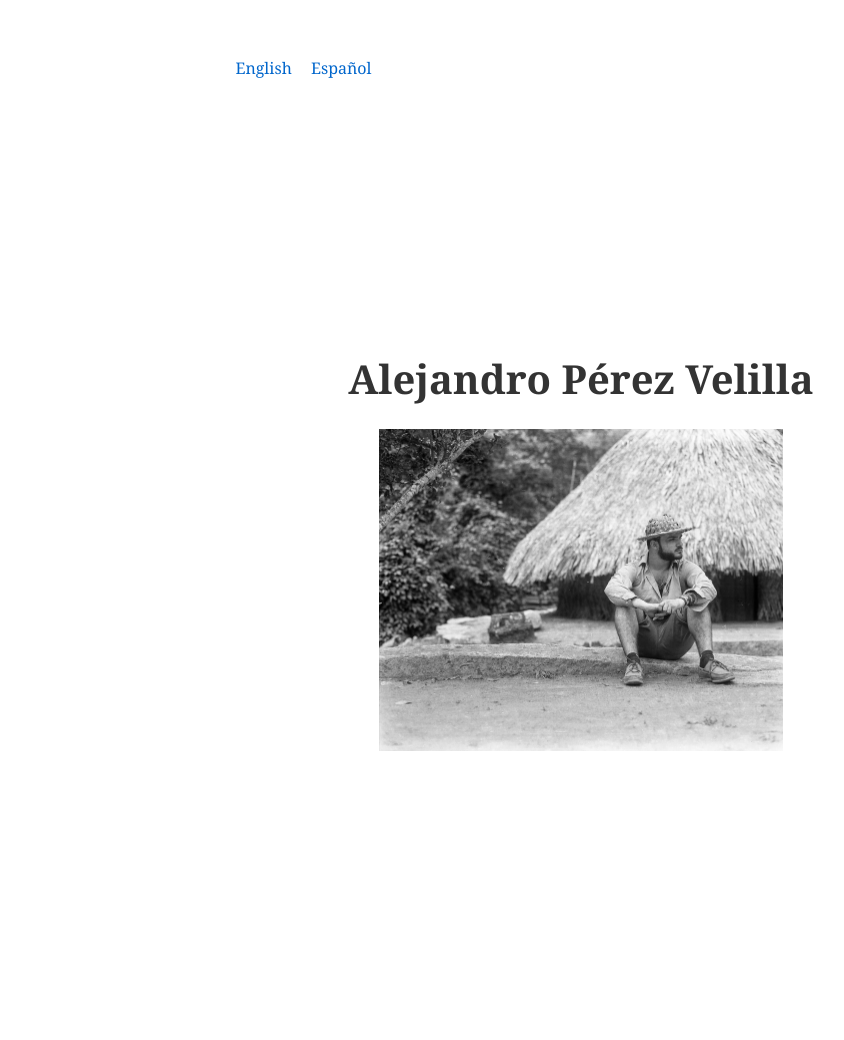
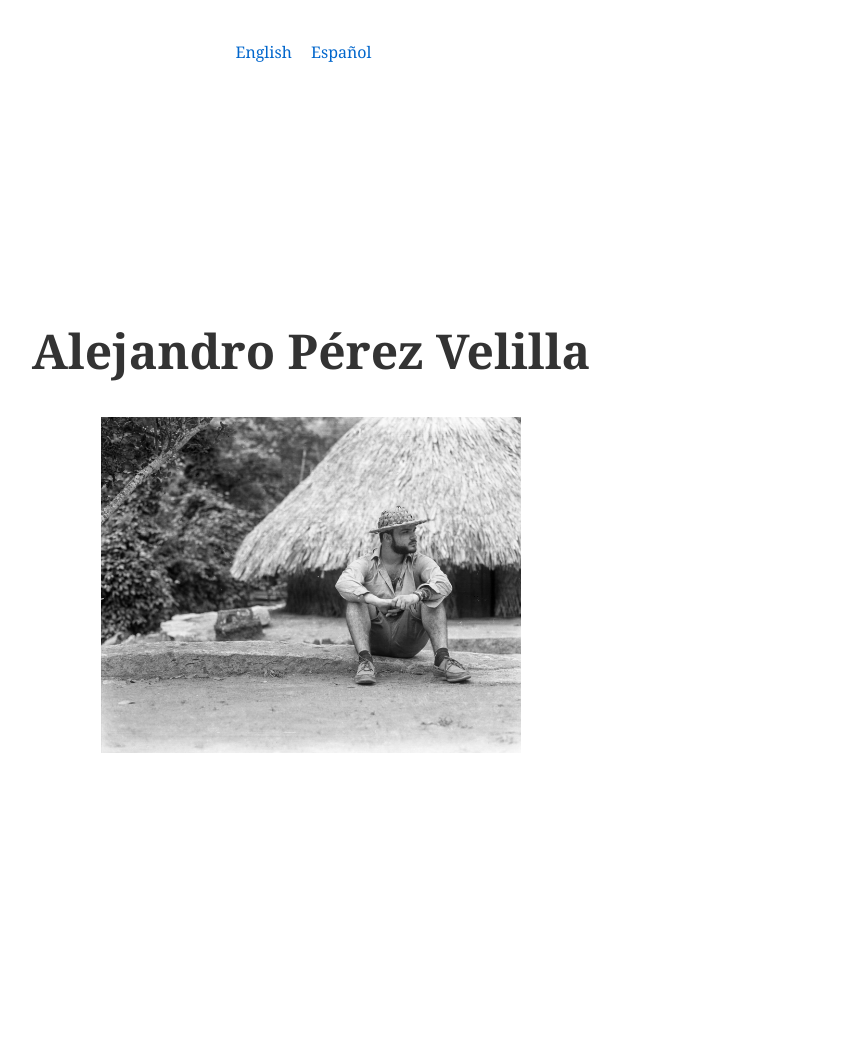
Before and after one commit to datadreamscorp/datadreamscorp.github.io, a Jekyll site: the page built from index.md, in a window 1280 px wide. Shown: the whole page, without its empty margins (329-1173 px from the left). Built offline with Jekyll 4.4.1, drawn with Linux system fonts in a browser that asks for light colours.

Commit message:
otra vez

```diff
--- a/assets/landing.css
+++ b/assets/landing.css
@@ -1,44 +1,38 @@
-/* Reset styles for specific elements on the landing page to avoid inheritance issues */
-*, *::before, *::after {
+/* Reset and basic styles to ensure no inherited anomalies */
+* {
+    margin: 0;
+    padding: 0;
     box-sizing: border-box;
 }
 
-/* Full-screen container with centered content */
+/* Full-screen centering using flexbox */
 .landing-container {
     display: flex;
     flex-direction: column;
+    align-items: center;
     justify-content: center;
-    align-items: center;
     text-align: center;
-    height: 100vh;
-    width: 100vw;
+    min-height: 100vh;
+    width: 100%;
     padding: 20px;
 }
 
-/* Header style adjustments */
+/* Ensuring the text is prominently displayed and centered */
 .landing-container h2 {
-    font-size: 2.5em;  /* Increase font size for better visibility */
-    color: #333;  /* Dark gray color for contrast */
-    margin: 0 0 20px 0;  /* Space below the header */
+    font-size: 3em; /* Larger text size for better visibility */
+    margin: 0 0 30px 0; /* More space below the header */
 }
 
-/* Responsive image adjustments */
+/* Responsive image styling */
 .landing-container img {
-    max-width: 80%;  /* Limiting width to 80% for better view */
-    height: auto;  /* Maintain aspect ratio */
-    margin-top: 20px;  /* Space above the image */
+    max-width: 80%; /* Adjust width to a maximum of 80% of its container */
+    height: auto; /* Maintain aspect ratio */
+    margin-top: 20px; /* Space between text and image */
 }
 
-/* Media query for larger screens to adjust image size */
+/* Additional media queries to fine-tune for larger screens */
 @media (min-width: 1024px) {
     .landing-container img {
-        max-width: 50%;  /* Reduce image size on larger screens */
+        max-width: 60%; /* Reducing size for large screens */
     }
 }
-
-/* Media query for smaller screens to adjust image size */
-@media (max-width: 768px) {
-    .landing-container img {
-        max-width: 90%;  /* Allow larger images on smaller screens */
-    }
-}
```
